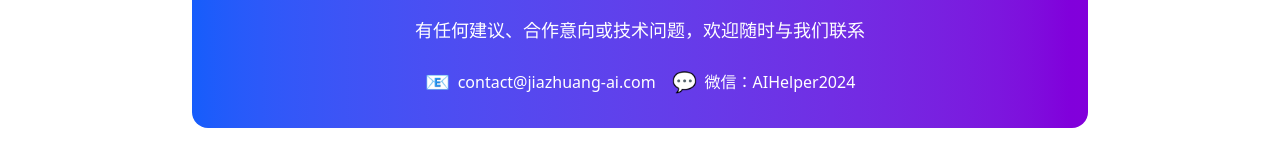
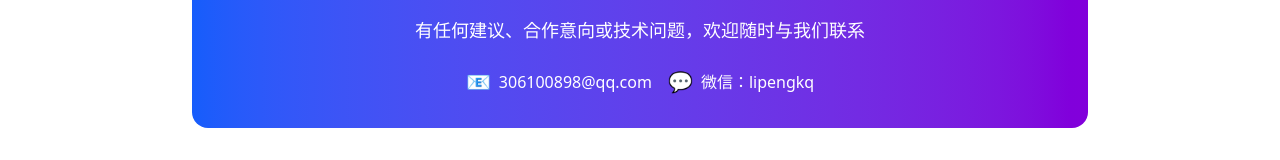
Before and after one commit to mypengpengli/jiazhuangai2VS, a Next.js app in the folder frontend/: page /about in a window 1280 px wide. Shown: the part 1588-1748 px from the top of the page. Built offline with nearby package versions, Linux system fonts and the light colour scheme.

Commit message:
Update page.tsx

```diff
--- a/frontend/src/app/about/page.tsx
+++ b/frontend/src/app/about/page.tsx
@@ -121,11 +121,11 @@ export default function About() {
           <div className="flex flex-col sm:flex-row gap-4 justify-center">
             <div className="flex items-center justify-center space-x-2">
               <span className="text-xl">📧</span>
-              <span>contact@jiazhuang-ai.com</span>
+              <span>306100898@qq.com</span>
             </div>
             <div className="flex items-center justify-center space-x-2">
               <span className="text-xl">💬</span>
-              <span>微信：AIHelper2024</span>
+              <span>微信：lipengkq</span>
             </div>
           </div>
         </div>
```
